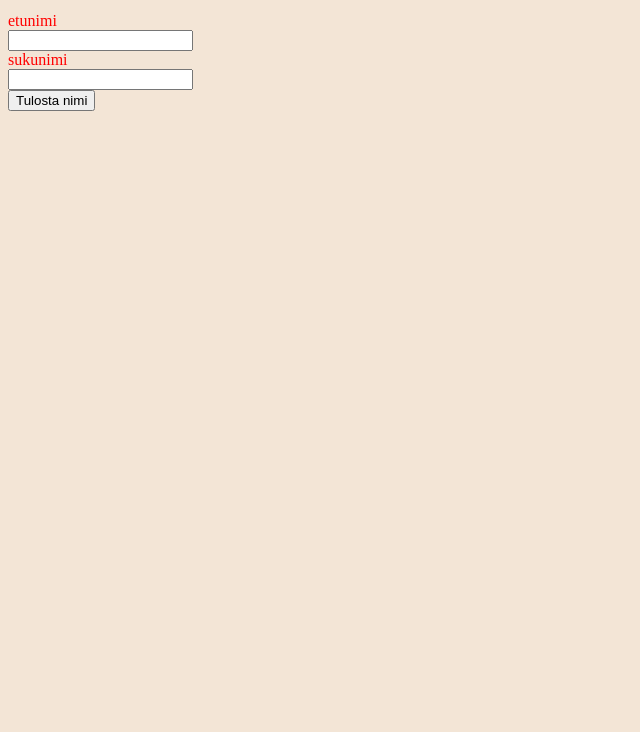
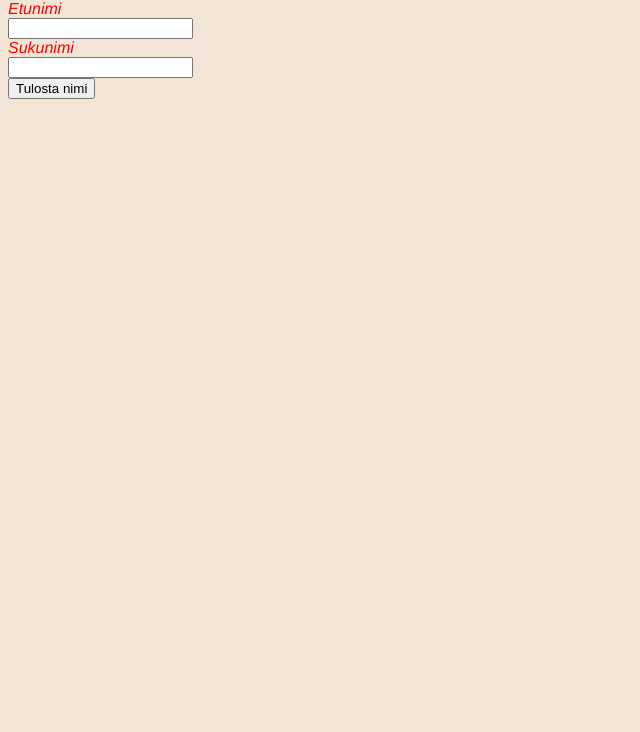
Before and after one commit to Jonssoni/Getting-started1, a plain HTML site: page index.html in a window 1280 px wide. Shown: the part 68-800 px from the top of the page, without its empty margins (0-640 px from the left). Drawn offline with Linux system fonts and the light colour scheme.

Commit message:
Muokattu

```diff
--- a/index.html
+++ b/index.html
@@ -10,16 +10,18 @@
     <script src="java.js"></script>
 </head>
 <body>
+    <nav>
     <h1>Tulosta nimi</h1>
     <form id="oma">
-        etunimi<br>
+        Etunimi<br>
         <input type="text" id="etunimi"> <br>
-        sukunimi<br>
+        Sukunimi<br>
         <input type="text" id="sukunimi"> <br>
         <button type="button" onclick="tulostanimi(oma.etunimi.value, oma.sukunimi.value)">
         Tulosta nimi <br>
      </button>
     </form>
+    </nav>
     <div id="results"></div>
 </body>
 </html>
--- a/tyylit.css
+++ b/tyylit.css
@@ -2,3 +2,9 @@ body {
     background-color: #f3e5d6; /* light brown background */
     color: #ff0000; /* red font */
   }
+
+nav {
+  font-family: 'Franklin Gothic Medium', 'Arial Narrow', Arial, sans-serif;
+  font-style: italic;
+
+}
```
